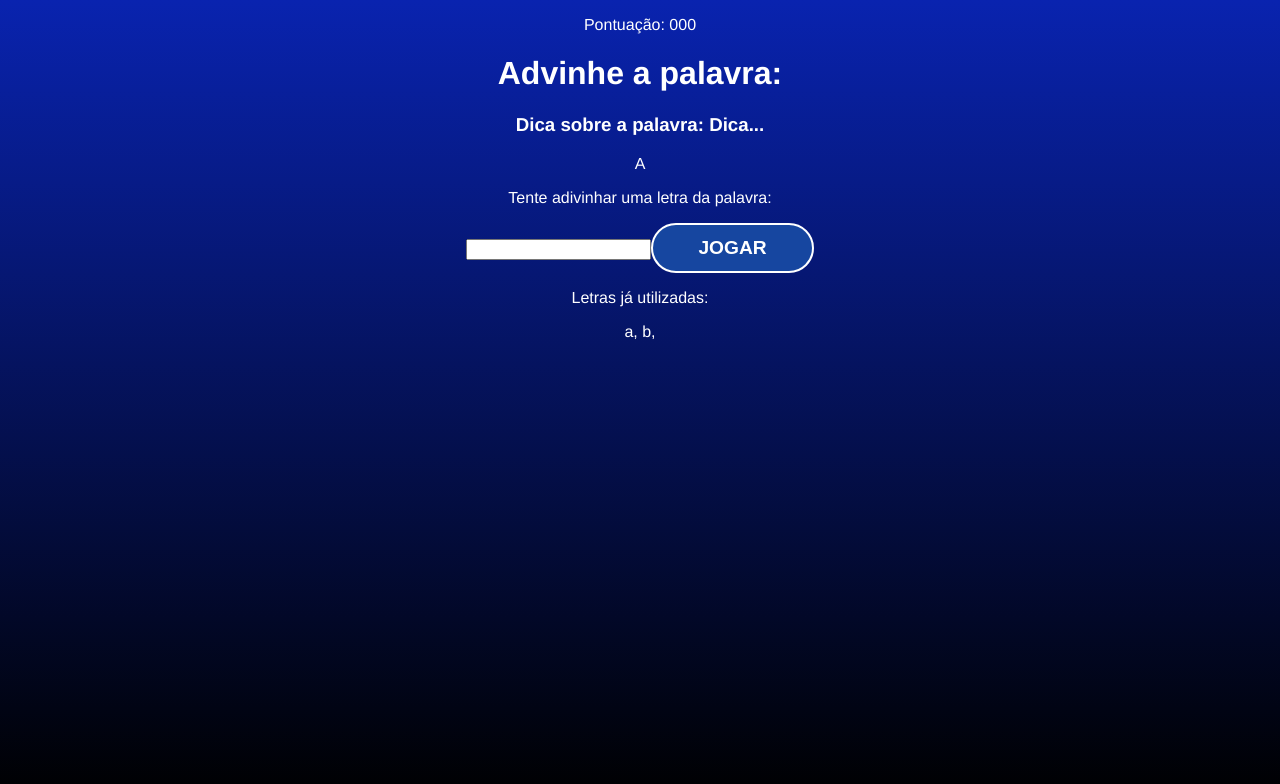
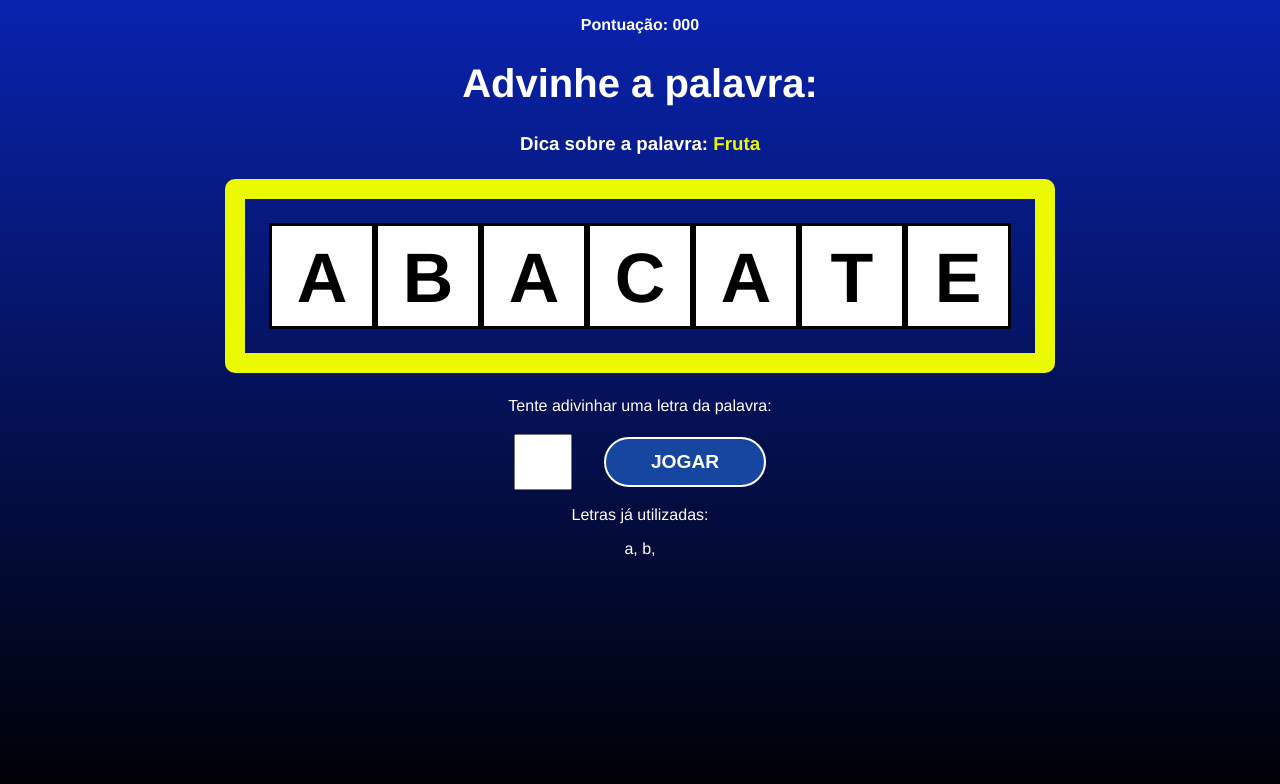
Before and after one commit to jhollyferr/secret-word, a React (Create React App) app: page / in a window 1280 px wide. Both pictures are taken after a click on the button "COMEÇAR O JOGO". Shown: the top 784 px of the page. Built offline with nearby package versions, Linux system fonts and the light colour scheme.

Commit message:
:lipstick: game style screen

```diff
--- a/src/components/Game/index.css
+++ b/src/components/Game/index.css
@@ -0,0 +1,50 @@
+.game h1 {
+    font-size: 2.5em;
+}
+
+.points span {
+    font-weight: bold;
+}
+
+.tip span {
+    color: #ecfa00;
+}
+
+.wordContainer {
+    margin: 1.5em;
+    padding: 1.5em;
+    border: 20px solid #ecfa00;
+    border-radius: 10px;
+    display: flex;
+}
+
+.letter,
+.blankSquare {
+    font-size: 70px;
+    line-height: 1.5;
+    border: 3px solid #000000;
+    height: 100px;
+    width: 100px;
+    text-transform: uppercase;
+    background: #FFFFFF;
+    color: #000000;
+    font-weight: bold;
+}
+
+.letterContainer p {
+    margin-bottom: 1.2em;
+}
+
+.letterContainer form {
+    display: flex;
+    align-items: center;
+    justify-content: center;
+}
+
+.letterContainer input {
+    height: 50px;
+    width: 50px;
+    font-size: 2em;
+    text-align: center;
+    margin-right: 1em;
+}
--- a/src/components/Game/index.jsx
+++ b/src/components/Game/index.jsx
@@ -8,11 +8,17 @@
             </p>
             <h1>Advinhe a palavra:</h1>
             <h3 className="tip">
-                Dica sobre a palavra: <span>Dica...</span>
+                Dica sobre a palavra: <span>Fruta</span>
             </h3>
             <div className="wordContainer">
                 <span className="letter">A</span>
-                <span className="blankSquare"></span>
+                <span className="blankSquare">B</span>
+                <span className="blankSquare">A</span>
+                <span className="blankSquare">C</span>
+                <span className="blankSquare">A</span>
+                <span className="blankSquare">T</span>
+                <span className="blankSquare">E</span>
+
             </div>
             <div className="letterContainer">
                 <p>Tente adivinhar uma letra da palavra:</p>
```
